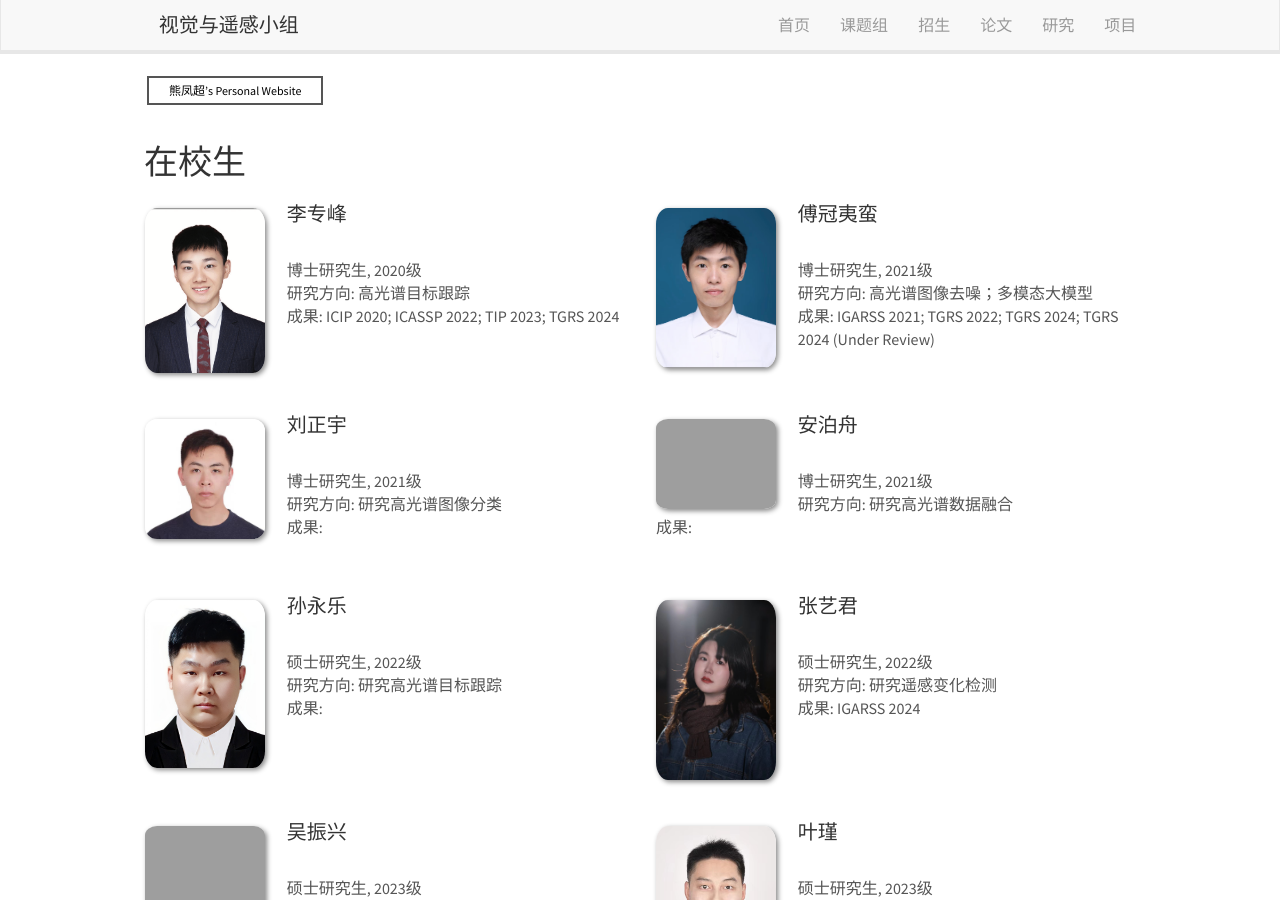
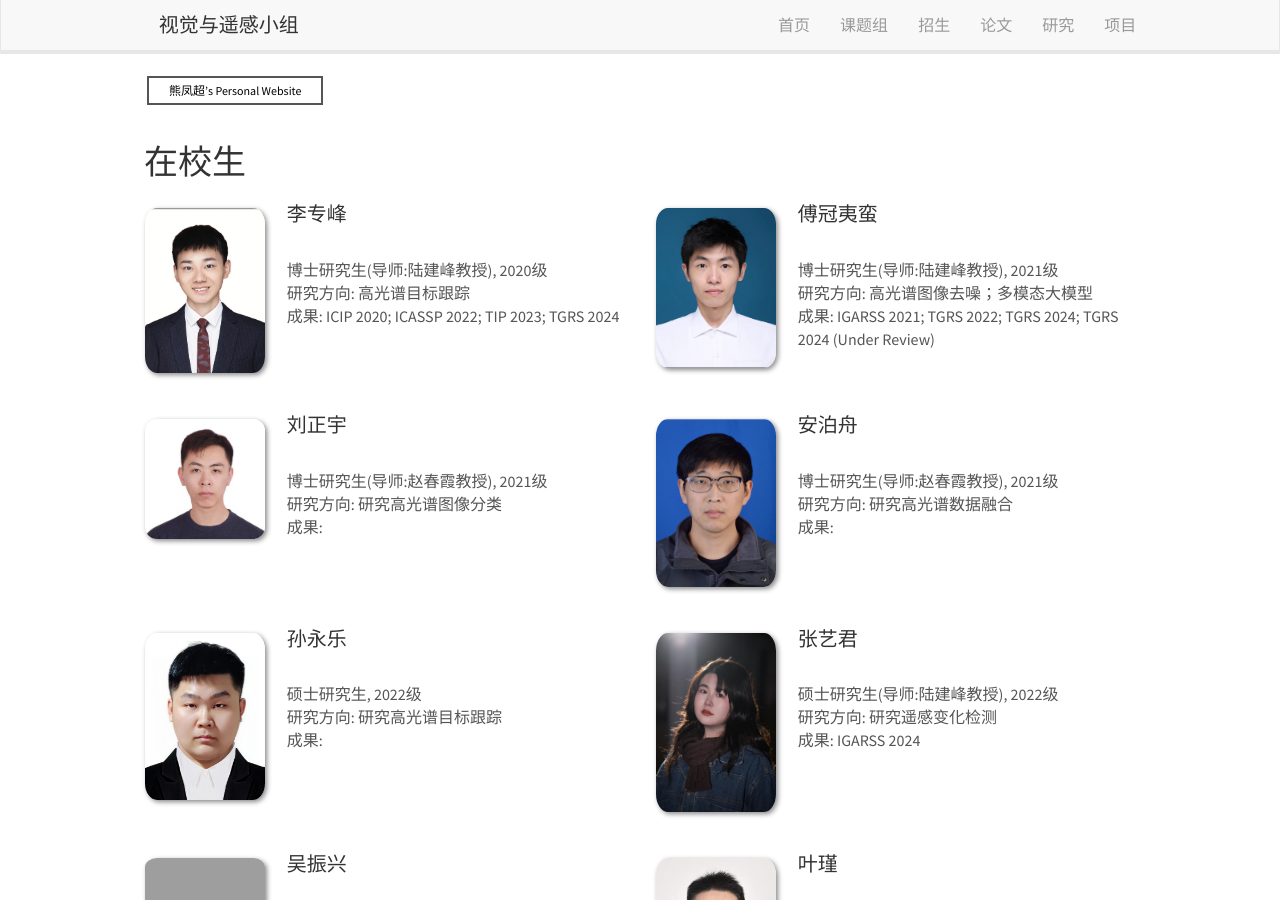
Before and after one commit to bearshng/mvip, a Jekyll site: the page built from _pages/team.md, in a window 1280 px wide and 900 px high, scrolled down 379 px. Built offline with Jekyll 4.4.1, drawn with Linux system fonts in a browser that asks for light colours; nearby versions of some CDN libraries.

Commit message:
update cv

```diff
--- a/_data/alumni_members.yml
+++ b/_data/alumni_members.yml
@@ -1,6 +1,6 @@
 - name: 李专峰
   photo: lzf.png
-  position: 博士研究生, 2020级
+  position: 博士研究生(导师:陆建峰教授), 2020级
   topics: 高光谱目标跟踪
   publications: ICIP 2020; ICASSP 2022; TIP 2023; TGRS 2024
   number_educ: 0
@@ -8,7 +8,7 @@
 
 - name: 傅冠夷蛮
   photo: fu.png
-  position: 博士研究生, 2021级
+  position: 博士研究生(导师:陆建峰教授), 2021级
   topics: 高光谱图像去噪；多模态大模型
   publications: IGARSS 2021; TGRS 2022; TGRS 2024; TGRS 2024 (Under Review)
   number_educ: 0
@@ -16,15 +16,15 @@
 
 - name: 刘正宇
   photo: liu.jpg
-  position: 博士研究生, 2021级
+  position: 博士研究生(导师:赵春霞教授), 2021级
   topics: 研究高光谱图像分类
   publications:
   number_educ: 0
   education1:
 
 - name: 安泊舟
-  photo: Tung1.jpg
-  position: 博士研究生, 2021级
+  photo: an.jpg
+  position: 博士研究生(导师:赵春霞教授), 2021级
   topics: 研究高光谱数据融合
   publications:
   number_educ: 0
@@ -42,7 +42,7 @@
 
 - name: 张艺君
   photo: zhang.jpg
-  position: 硕士研究生, 2022级
+  position: 硕士研究生(导师:陆建峰教授), 2022级
   topics: 研究遥感变化检测
   publications: IGARSS 2024
   number_educ: 0
@@ -65,7 +65,7 @@
   education1:
 
 - name: 於钱力
-  photo: alessandro.jpg
+  photo: yu.jpg
   position: 硕士研究生, 2024级
   topics: 研究高光谱目标跟踪
   publications:
@@ -73,7 +73,7 @@
   education1:
 
 - name: 张雄
-  photo: alessandro.jpg
+  photo: zhangx.jpg
   position: 硕士研究生, 2024级
   topics: 研究高光谱目标检测
   publications:
--- a/_includes/head.html
+++ b/_includes/head.html
@@ -2,7 +2,8 @@
   <meta charset="utf-8">
   <meta http-equiv="X-UA-Compatible" content="IE=edge">
   <meta name="viewport" content="width=device-width, initial-scale=1">
-  <title>{% if page.title %}{{ page.title | escape }}{% else %}{{ site.title | escape }}{% endif %}</title>
+  <!-- <title>{% if page.title %}{{ page.title | escape }}{% else %}{{ site.title | escape }}{% endif %}</title> -->
+    <title>Computer Vision and Remote Sensing Group</title>
   <meta name="description" content="{% if page.excerpt %}{{ page.excerpt | strip_html | strip_newlines | truncate: 160 }}{% else %}{{ site.description }}{% endif %}">
   <link rel="stylesheet" href="{{ "/css/main.css" | prepend: site.baseurl | prepend: site.url}}">
   <link rel="canonical" href="{{ page.url | replace:'index.html','' | prepend: site.baseurl | prepend: site.url }}">
```
Also changed, not shown: _pages/openings.md (+4 -10 lines), images/teampic/an.jpg (added), images/teampic/yu.jpg (added), images/teampic/zhangx.jpg (added).
